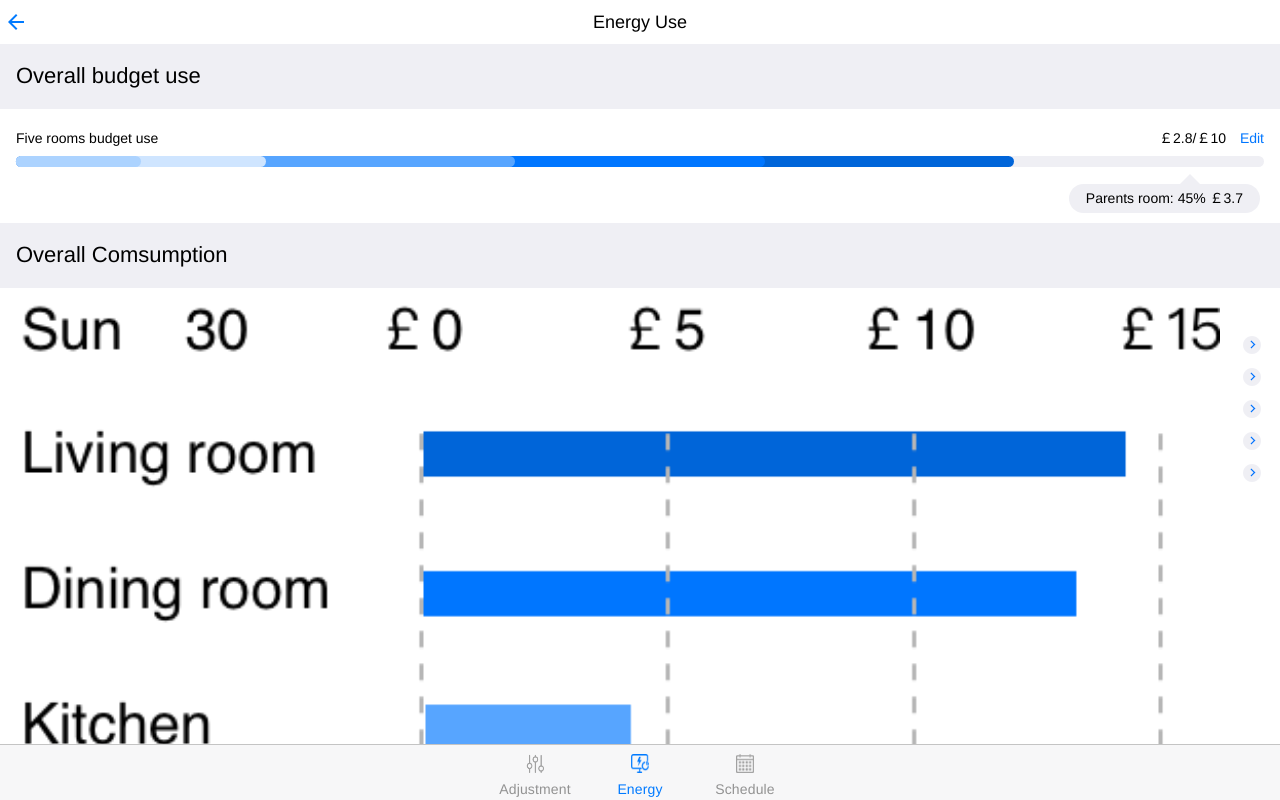
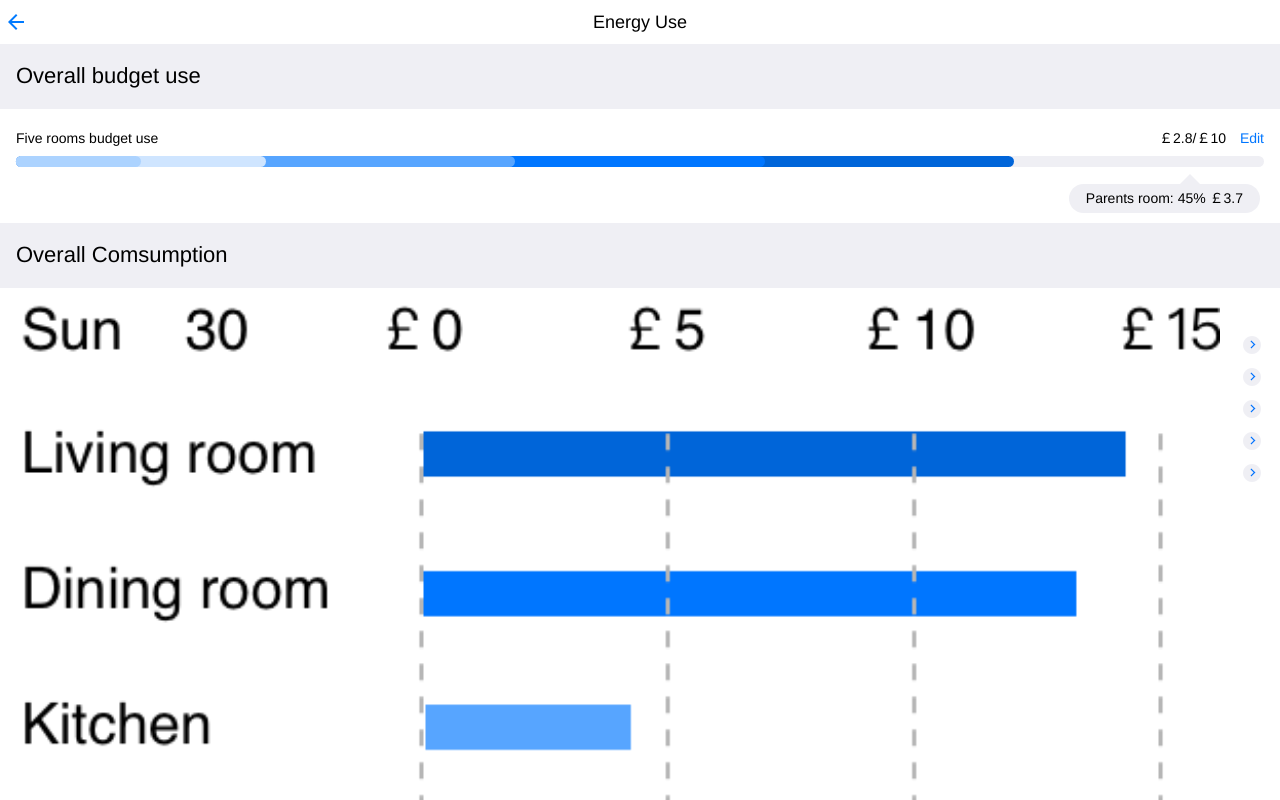
Before and after one commit to ursocute/thermostat, a plain HTML site: page energy.html in a window 1280 px wide. Drawn offline with nearby package versions, Linux system fonts and the light colour scheme.

Commit message:
small change

```diff
--- a/energy.html
+++ b/energy.html
@@ -168,25 +168,8 @@
 		      </div>
 		      <!-- Tab 3 -->
 		      <div id="tab3" class="tab">
-
 		      </div>
 		    </div>
-		    <div class="toolbar tabbar tabbar-labels">
-		        <div class="toolbar-inner">
-		        	<a href="#" @click="tab1()" class="tab-link" style="padding-top: 10px;">
-		        		<img src="img/ADJUSTMENT2.png" width="18" height="19" alt="" />
-		        		<span class="tabbar-label">Adjustment</span>
-		        	</a>
-		        	<a href="" class="tab-link active" style="padding-top: 10px;">
-		        		<img src="img/ENERGY.png" width="18" height="19" alt="" />
-		        		<span class="tabbar-label">Energy</span>
-		        	</a>
-		        	<a href="#" @click="tab4()" class="tab-link" style="padding-top: 10px;">
-		        		<img src="img/SCHEDULE2.png" width="18" height="19" alt="" />
-		        		<span class="tabbar-label">Schedule</span>
-		        	</a>
-		        </div>
-		      </div>
 		  </div>
 		</div>
 	</div>
```
